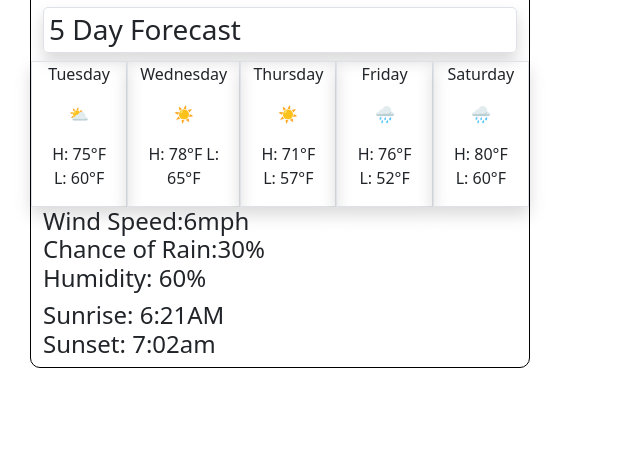
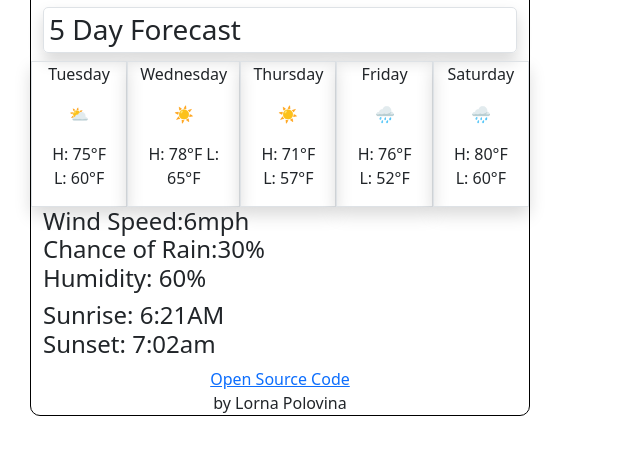
Before and after one commit to lpolo11/weather-app, a plain HTML site: page index.html in a window 1280 px wide. Shown: the part 346-800 px from the top of the page, without its empty margins (0-640 px from the left). Drawn offline with nearby package versions, Linux system fonts and the light colour scheme.

Commit message:
Added link to Github Repository

```diff
--- a/index.html
+++ b/index.html
@@ -76,8 +76,10 @@
         Sunrise: 6:21AM <br />
         Sunset: 7:02am
       </h4>
-    <div/>
     </div>
+    </div>
+    <a class="linkToCode" href="https://github.com/lpolo11/weather-app" target="blank"> Open Source Code</a>
+    <span class="linkToCode">by Lorna Polovina</span>
     <script src="src/script.js"></script>
   </body>
 </html>
--- a/src/styles.css
+++ b/src/styles.css
@@ -64,3 +64,9 @@ body {
   border-radius: 10px;
   max-width: 500px;
 }
+
+.linkToCode {
+  text-align: center;
+  margin: auto;
+  display: block;
+}
```
